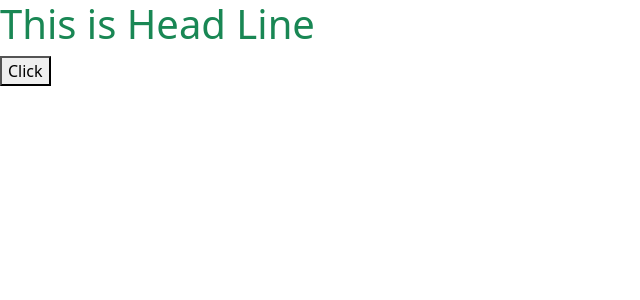
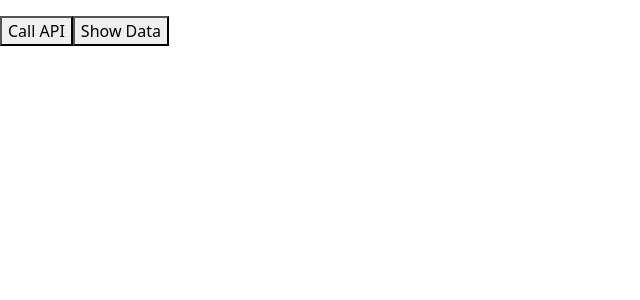
Before and after one commit to TruongKhanh23/vite-project, a React (Vite) app in the folder vite-project/: page / in a window 1280 px wide. Shown: the top 300 px of the page, without its empty margins (0-640 px from the left). Built offline with nearby package versions, Linux system fonts and the light colour scheme.

Commit message:
[TNK-012] useRef Caching Expensive Computation

```diff
--- a/vite-project/src/App.jsx
+++ b/vite-project/src/App.jsx
@@ -2,17 +2,23 @@ import { useRef } from "react";
 
 const App = () => {
 
-  let myHeadLine = useRef();
+  let apiData = useRef(null);
+  let myPTag = useRef();
 
-  const change = () => {
-    myHeadLine.current.classList.remove("text-success")
-    myHeadLine.current.classList.add("text-danger")
+  const fetchData = async () => {
+    const response = await fetch("https://dummyjson.com/products")
+    apiData.current = await response.json();
+  }
+
+  const showData = () => {
+    myPTag.current.innerText = JSON.stringify(apiData.current)
   }
 
   return (
     <div>
-      <h1 className="text-success" ref={myHeadLine}>This is Head Line</h1>
-      <button onClick={change}>Click</button>
+      <p ref={myPTag}></p>
+      <button onClick={fetchData}>Call API</button>
+      <button onClick={showData}>Show Data</button>
     </div>
   );
 };
```
